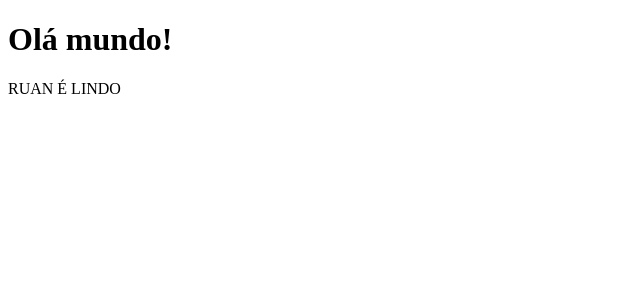
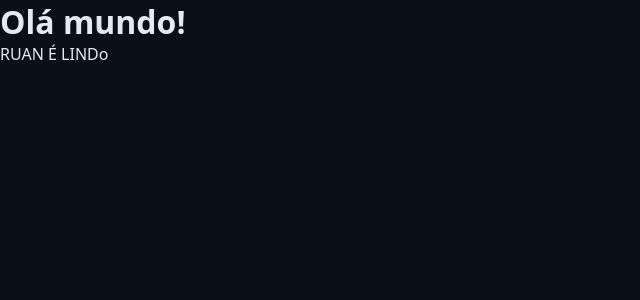
Before and after one commit to ruanmatheus1903/chronos-pomodoro, a React (Vite) app: page / in a window 1280 px wide. Shown: the top 300 px of the page, without its empty margins (0-640 px from the left). Built offline with nearby package versions, Linux system fonts and the light colour scheme.

Commit message:
começando a criar o app

```diff
--- a/src/App.tsx
+++ b/src/App.tsx
@@ -2,14 +2,18 @@
 // App
 // headerHeading
 //ExemploDeComponente
+import { Heading } from './components/Heading';
+
+import'./styles/theme.css';
+import'./styles/global.css';
+
 
 export function App(){
-console.log("oi");
 
 return (
- <div>
-<h1>Olá mundo!</h1>
- <p>RUAN É LINDO</p>
-</div>
+ <>
+ <Heading/>
+ <p>RUAN É LINDo</p>
+</>
 );
 }
--- /dev/null
+++ b/src/components/Heading.tsx
@@ -0,0 +1,7 @@
+
+import styles from './Heading.module.css'
+
+
+export function Heading() {
+    return <h1 className={styles.cyan}>Olá mundo!</h1>;
+}
--- /dev/null
+++ b/src/styles/global.css
@@ -0,0 +1,16 @@
+*{
+    margin: 0;
+    padding: 0;
+    box-sizing: border-box;
+}
+
+html {
+    font-size: 62.5%;
+}
+
+body {
+    font-family: system-ui, -apple-system, BlinkMacSystemFont, 'Segoe UI', Roboto, Oxygen, Ubuntu, Cantarell, 'Open Sans', 'Helvetica Neue', sans-serif;
+    font-size: 1.6rem; /* 16 */
+    background:var(--gray-900) ;
+    color: var(--text-default);
+}
--- /dev/null
+++ b/src/styles/theme.css
@@ -0,0 +1,37 @@
+:root {
+  --gray-100: #e6e9f0;
+  --gray-200: #cdd3e1;
+  --gray-300: #aab3cc;
+  --gray-400: #555f7d;
+  --gray-500: #454f6a;
+  --gray-600: #363d56;
+  --gray-700: #272f43;
+  --gray-800: #181f2e;
+  --gray-900: #0a0f1a;
+
+  --primary-light: #4de7b7;
+  --primary: #0da170;
+  --primary-dark: #065f46;
+
+  --link-color: #10b981;
+  --link-hover: #0b8a60;
+
+  --success: #22c55e;
+  --warning: #eab308;
+  --error: #991b1b;
+  --info: #0ea5e9;
+
+  --text-over-primary: #0a0f1a;
+  --text-over-primary-dark: #e6e9f0;
+  --text-over-primary-light: #0a0f1a;
+  --text-over-success: #0a0f1a;
+  --text-over-warning: #0a0f1a;
+  --text-over-error: #e6e9f0;
+  --text-over-info: #0a0f1a;
+
+  --text-default: #e6e9f0;
+  --text-muted: #aab3cc;
+
+  --disabled: #555f7d;
+  --text-disabled: #aab3cc;
+}
```
Also changed, not shown: src/components/Heading.module.css (added).
